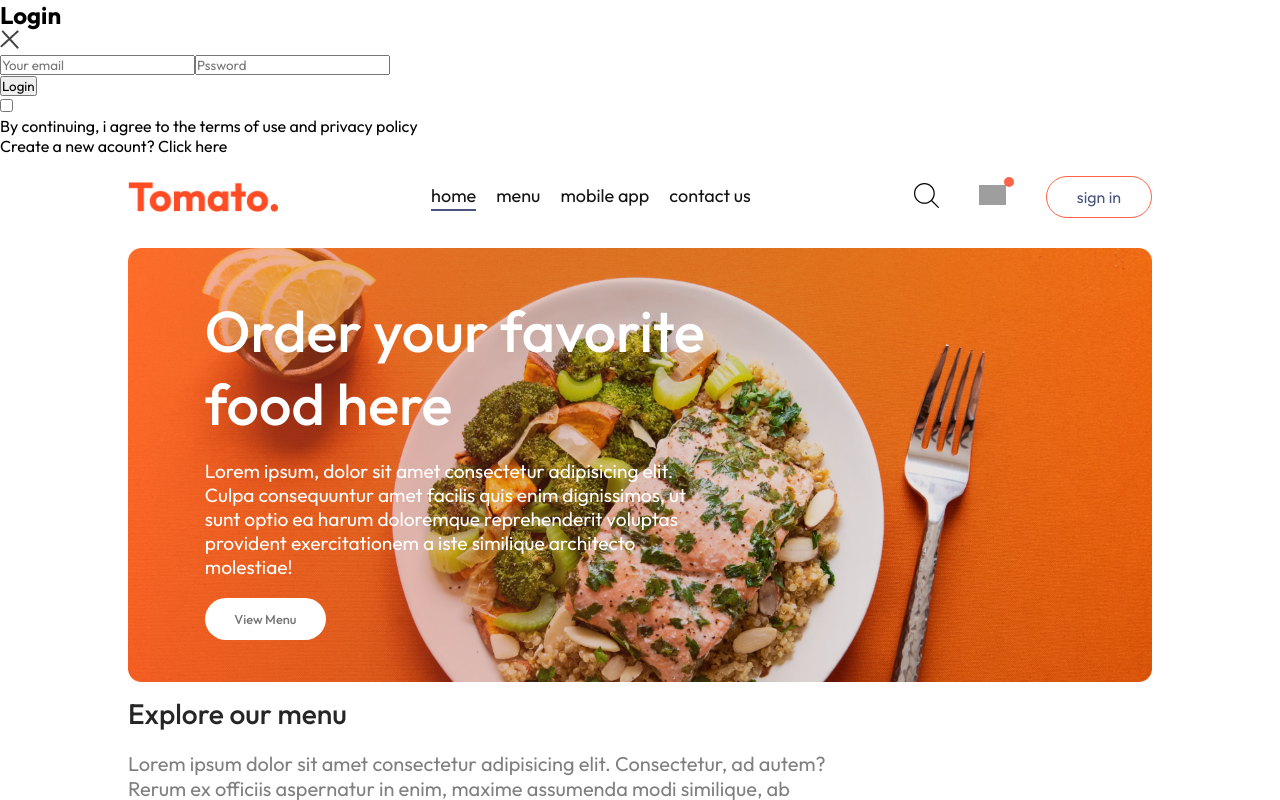
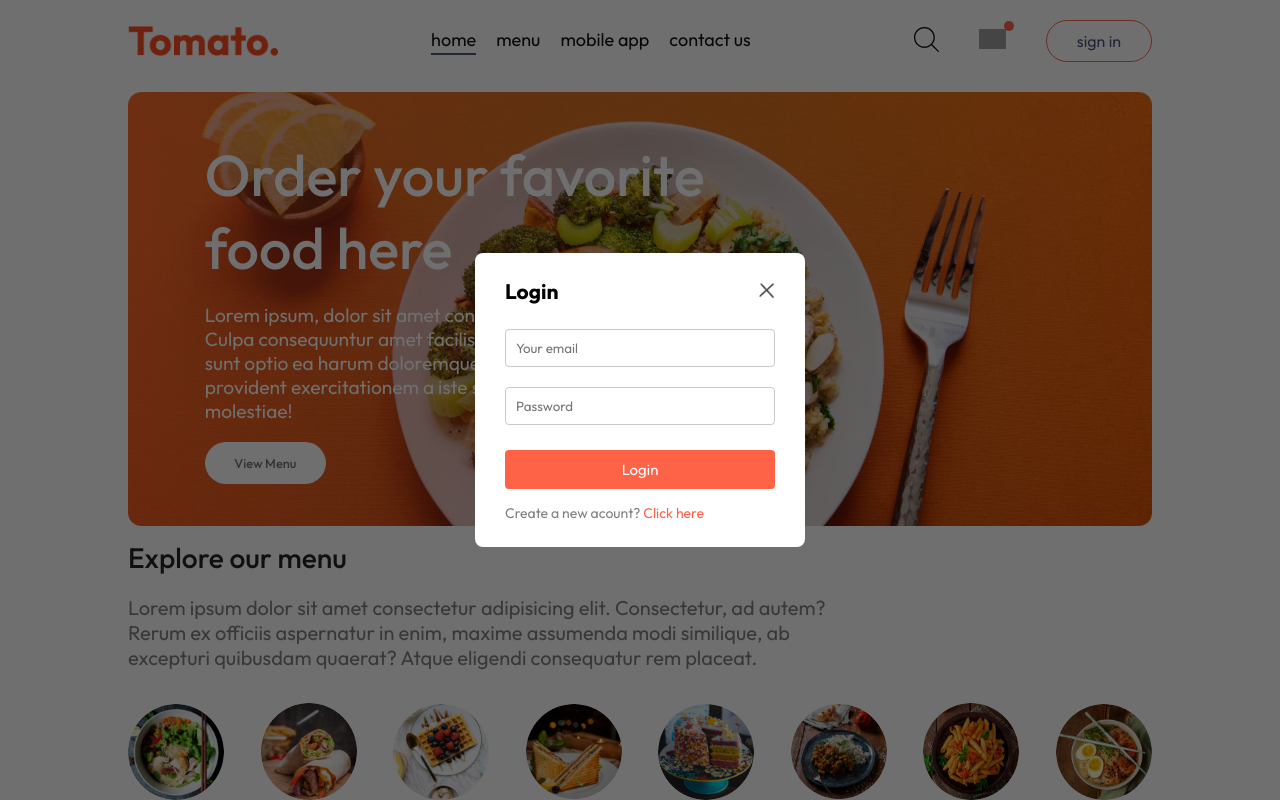
Before and after one commit to D-nss/Food-app, a React app in the folder frontend/: page / in a window 1280 px wide. Both pictures are taken after a click on the button "sign in". Shown: the top 800 px of the page. Built offline with nearby package versions, Linux system fonts and the light colour scheme; grey boxes are pictures that could not be loaded; the HTML template or start-up script is replaced by a standard one.

Commit message:
feat: implementação visual da area de login e sign up

```diff
--- a/frontend/src/components/LoginPopUp/LoginPopUp.css
+++ b/frontend/src/components/LoginPopUp/LoginPopUp.css
@@ -0,0 +1,81 @@
+.login-popup{
+    position: absolute;
+    z-index: 1;
+    height: 100%;
+    width: 100%;
+    background-color: #00000090;
+    display: grid;
+}
+
+.login-popup-container{
+    place-self: center;
+    width: max(23vw, 330px);
+    color: #808080;
+    background-color: white;
+    display: flex;
+    flex-direction: column;
+    gap: 25px;
+    padding: 25px 30px;
+    border-radius: 8px;
+    font-size: 14px;
+    animation: fadeIn 0.5s;
+}
+
+.login-popup-title{
+    display: flex;
+    justify-content: space-between;
+    align-items: center;
+    color: black;
+}
+
+.login-popup-title img{
+    width: 16px;
+    cursor: pointer;
+}
+
+.login-popup-inputs{
+    display: flex;
+    flex-direction: column;
+    gap: 20px;
+}
+
+.login-popup-inputs input{
+    outline: none;
+    border: 1px solid #c9c9c9;
+    padding: 10px;
+    border-radius: 4px;
+}
+
+.login-popup-container button{
+    border: none;
+    padding: 10px;
+    border-radius: 4px;
+    color: white;
+    background-color: tomato;
+    font-size: 15px;
+    cursor: pointer;
+}
+
+.login-popup-condition{
+    display: flex;
+    align-items: start;
+    gap: 8px;
+    margin-top: -1px;
+}
+
+.login-popup-condition input{
+    margin-top: -10px;
+    width: 20px;
+    height: 20px;
+}
+
+.login-popup p span{
+    color: tomato;
+    font-weight: 500px;
+    cursor: pointer;
+}
+
+.login-popup p {
+    margin-top: -10px;
+
+}
--- a/frontend/src/components/LoginPopUp/LoginPopUp.jsx
+++ b/frontend/src/components/LoginPopUp/LoginPopUp.jsx
@@ -17,15 +17,15 @@
             <div className="login-popup-inputs">
                 {currrState==="Login"?<></>:<input type="text" placeholder='Your name' required />}
                 <input type="email" placeholder='Your email' required />
-                <input type="password" placeholder='Pssword' required />
+                <input type="password" placeholder='Password' required />
             </div>
             <button>{currrState ==="Sign Up"?"Create account":"Login"}</button>
-            <div className="login-popup-condition">
-                <input type="checkbox" required/>
-                <p>By continuing, i agree to the terms of use and privacy policy</p>
+            {currrState==="Login"?<p>Create a new acount? <span onClick={()=>setCurrStatet("Sign Up")}>Click here</span></p>
+            :<><div className="login-popup-condition">
+            <input type="checkbox" required/>
+            <p>By continuing, i agree to the terms of use and privacy policy</p>
             </div>
-            {currrState==="Login"?<p>Create a new acount? <span onClick={()=>setCurrStatet("Sign Up")}>Click here</span></p>
-            :<p>Already have an account? <span onClick={()=>setCurrStatet("Login")}>Login here</span ></p>}
+            <p>Already have an account? <span onClick={()=>setCurrStatet("Login")}>Login here</span ></p></>}
         </form>
         </div>
   )
```
